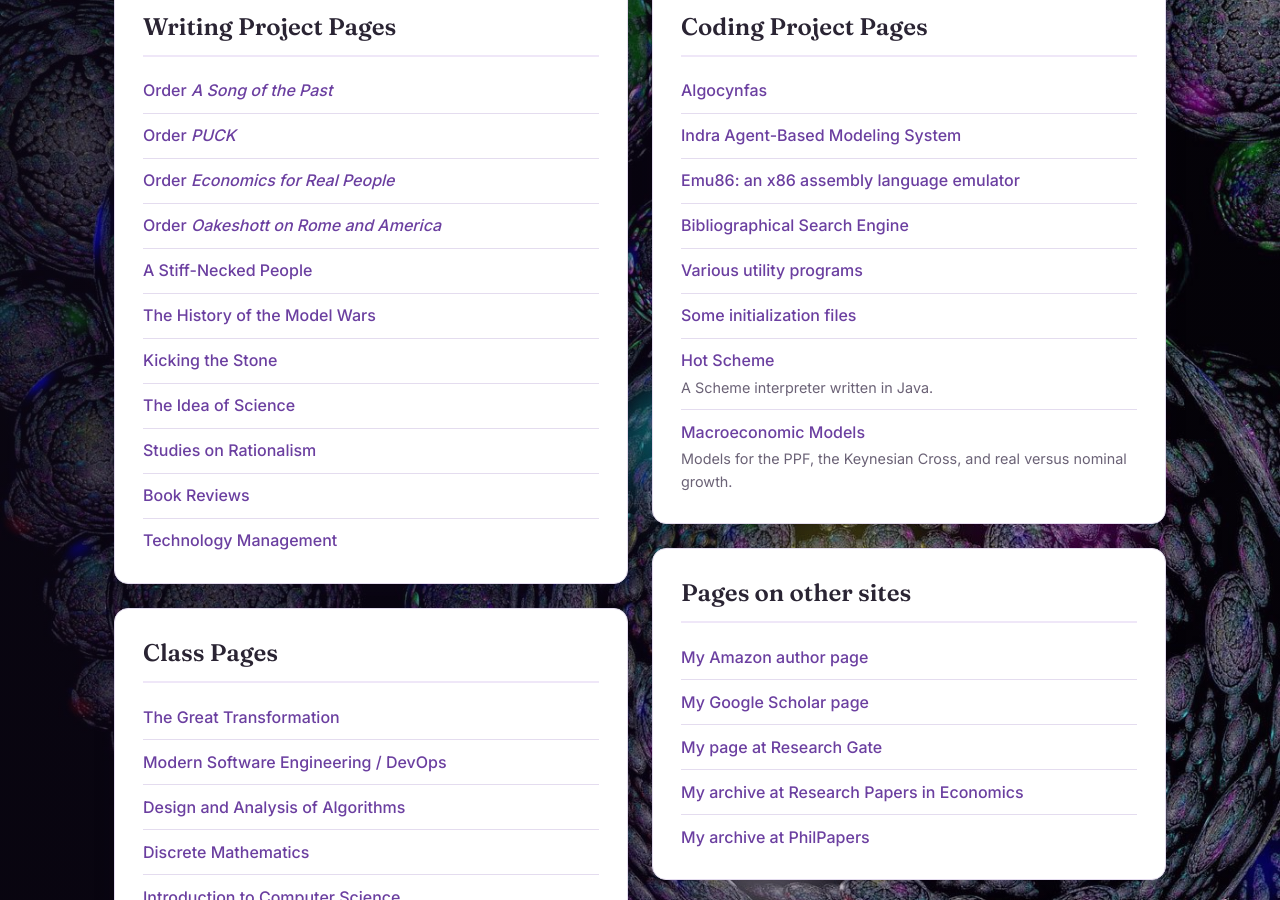
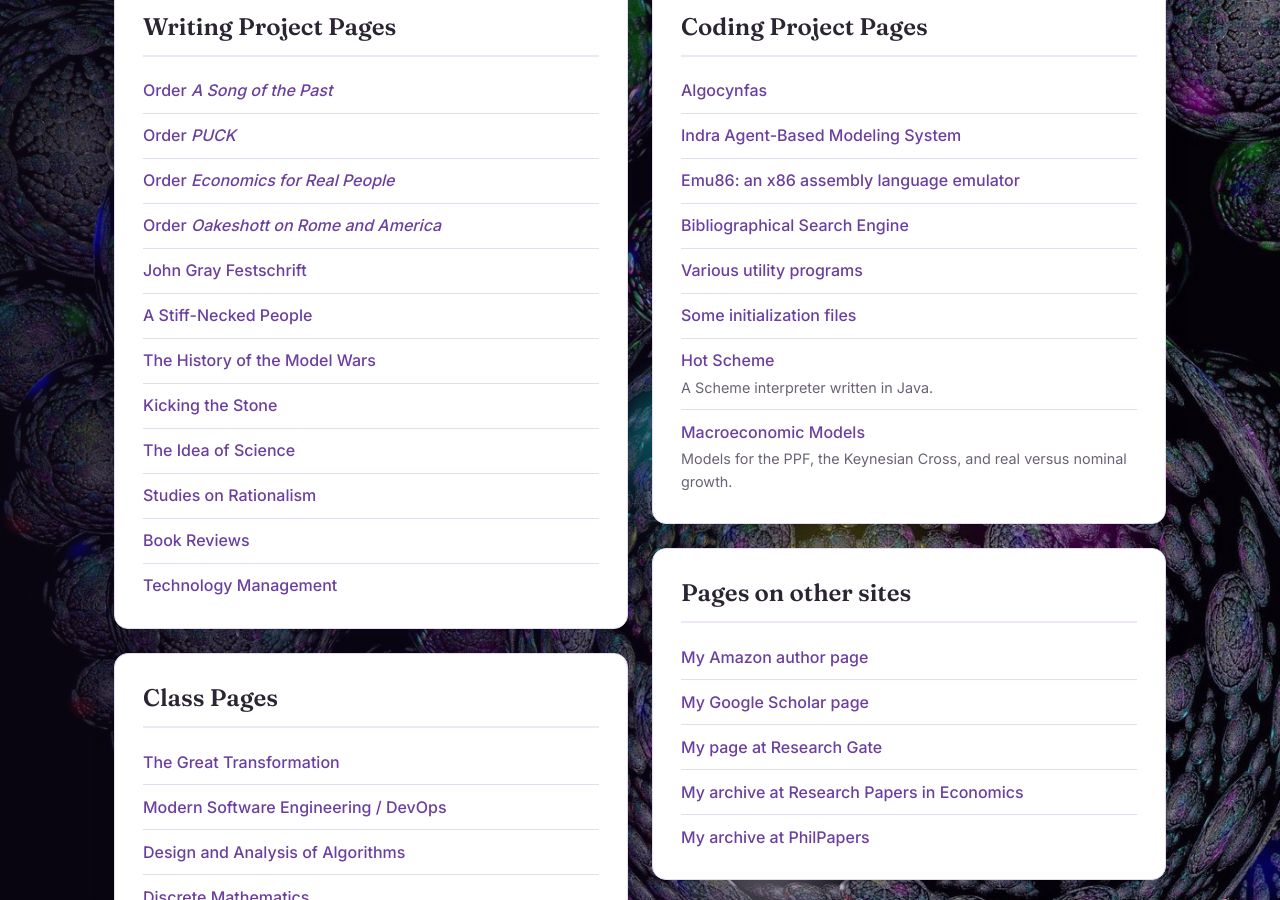
Before and after one commit to gcallah/gcallah.github.io, a Jekyll site: the page index.html, which Jekyll copies as it is, in a window 1280 px wide and 900 px high, scrolled down 300 px. Built offline with Jekyll 4.4.1, drawn with Linux system fonts in a browser that asks for light colours.

Commit message:
Add John Gray Festschrift link to writing projects
Co-Authored-By: Claude Opus 5.5 <noreply@anthropic.com>

```diff
--- a/index.html
+++ b/index.html
@@ -47,6 +47,7 @@
                         <li><a href="https://www.amazon.com/Puck-Novel-Gene-Callahan/dp/0595376991">Order <em>PUCK</em></a></li>
                         <li><a href="https://www.amazon.com/Economics-Real-People-Introduction-Austrian/dp/0945466412">Order <em>Economics for Real People</em></a></li>
                         <li><a href="https://www.amazon.com/Oakeshott-America-British-Idealism-Studies/dp/1845406672">Order <em>Oakeshott on Rome and America</em></a></li>
+                        <li><a href="https://cosmosandtaxis.org/ct-141112/">John Gray Festschrift</a></li>
                         <li><a href="../hambone/index.html">A Stiff-Necked People</a></li>
                         <li><a href="../ModelWarsPublic/index.html">The History of the Model Wars</a></li>
                         <li><a href="../KickingTheStone/index.html">Kicking the Stone</a></li>
```
